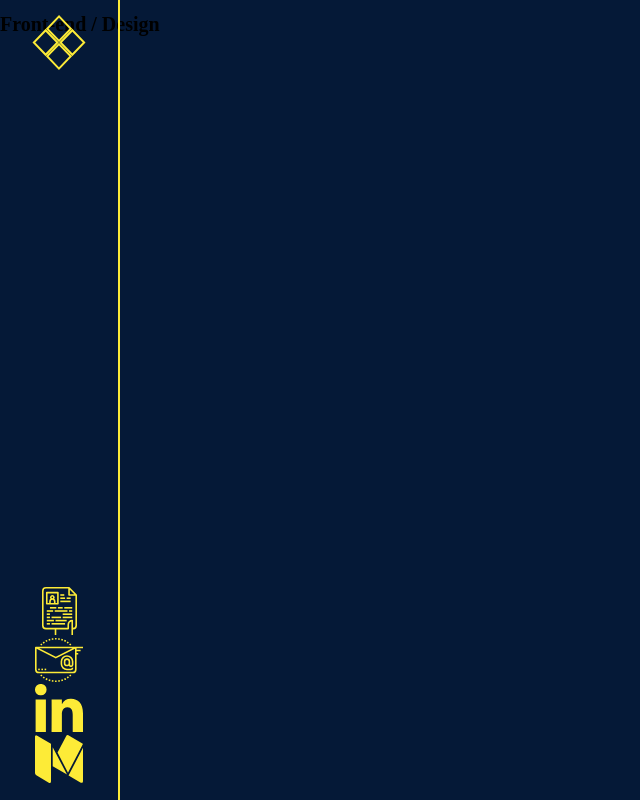
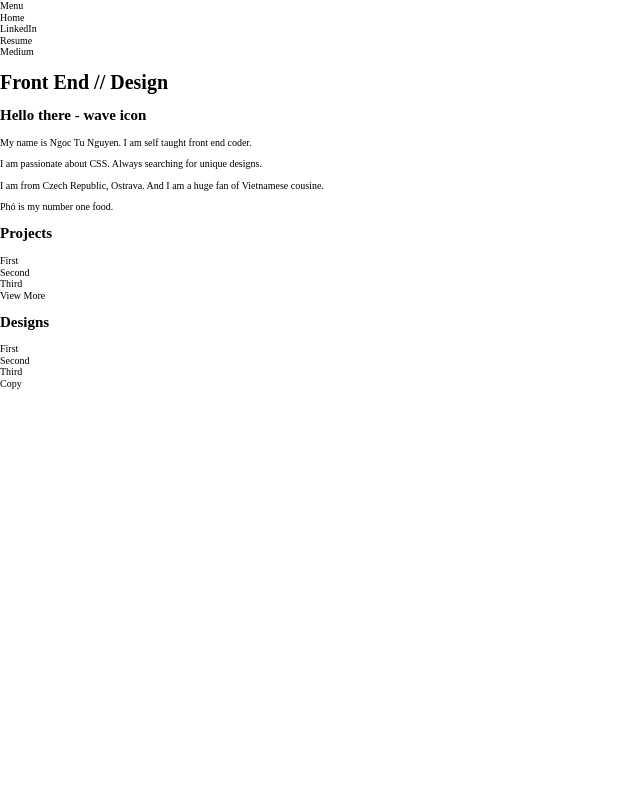
Before and after one commit to tomasvn/nguyen-portfolio, a website: page src/index.html in a window 1280 px wide. Shown: the whole page, without its empty margins (0-640 px from the left). Drawn offline with Linux system fonts and the light colour scheme.

Commit message:
Initial rework, restructure, update readme

```diff
--- a/src/index.html
+++ b/src/index.html
@@ -8,44 +8,46 @@
   <title>Nguyen Portfolio</title>
 </head>
 <body>
-  <aside class="c-side-menu">
-    <button class="jsBtn">
-      <img src="images/logo.svg" alt="Logo" width="54px" height="55px">
-    </button>
-
-    <nav class="c-side-menu__bottom" role="navigation">
-      <ul class="c-menu-list">
-        <li class="c-menu-list__item">
-          <svg viewBox="0 0 35 48" width="35px" height="48px">
-            <use xlink:href="images/resume-icon.svg#icon-1"></use>
-          </svg>
-        </li>
-        <li class="c-menu-list__item">
-          <svg viewBox="0 0 48 44" width="48px" height="44px">
-            <use xlink:href="images/email-icon.svg#icon-2"></use>
-          </svg>
-        </li>
-        <li class="c-menu-list__item">
-          <svg viewBox="0 0 48 48" width="48px" height="48px">
-            <use xlink:href="images/linkedin-icon.svg#icon-3"></use>
-          </svg>
-        </li>
-        <li class="c-menu-list__item">
-          <svg viewBox="0 0 48 48" width="48px" height="48px">
-            <use xlink:href="images/medium-icon.svg#icon-4"></use>
-          </svg>
-        </li>
+  <aside>
+    <button>Menu</button>
+    <nav>
+      <ul>
+        <li>Home</li>
+        <li>LinkedIn</li>
+        <li>Resume</li>
+        <li>Medium</li>
       </ul>
     </nav>
   </aside>
-  <main class="">
+  <main>
     <section>
-        <h1 class="">Front-end / Design</h1>
+      <h1>Front End // Design</h1>
     </section>
-
-    <section></section>
-
-    <section></section>
+    <section>
+      <h2>Hello there - wave icon</h2>
+      <p>My name is Ngoc Tu Nguyen. I am self taught front end coder.</p>
+      <p>I am passionate about CSS. Always searching for unique designs.</p>
+      <p>I am from Czech Republic, Ostrava. And I am a huge fan of Vietnamese cousine.</p>
+      <p>Phó is my number one food.</p>
+    </section>
+    <section>
+      <h2>Projects</h2>
+      <ul>
+        <li>First</li>
+        <li>Second</li>
+        <li>Third</li>
+      </ul>
+      <a href="#">View More</a>
+    </section>
+    <section>
+      <h2>Designs</h2>
+      <ul>
+        <li>First</li>
+        <li>Second</li>
+        <li>Third</li>
+      </ul>
+    </section>
+    <footer>Copy</footer>
   </main>
   <script src="js/main.js"></script>
 </body>
--- a/src/scss/_components.menu.scss
+++ b/src/scss/_components.menu.scss
@@ -1,33 +1,3 @@
 //===========
 //== #MENU ==
 //===========
-
-.c-side-menu {
-  position: fixed;
-  top: 0;
-  bottom: 0;
-  left: 0;
-  width: 12rem;
-  height: 100vh;
-  padding: ($global-sizing * 1.5);
-  border-right: 2px solid $yellow;
-  text-align: center;
-  transition: ease-in 0.3s transform;
-
-  &__bottom {
-    position: absolute;
-    bottom: ($global-sizing * 1.5);
-    left: 50%;
-    transform: translate(-50%, 0);
-  }
-
-  /* &--is-open {
-    .c-side-menu {
-      transform: translateX(20rem);
-    }
-  } */
-}
-
-.c-menu-list__item {
-  color: $white;
-}
--- a/src/scss/_global.general.scss
+++ b/src/scss/_global.general.scss
@@ -11,7 +11,7 @@ html {
 
 body {
   font-size: inherit;
-  background-color: $blue;
+  //background-color: $blue;
 }
 
 ul {
@@ -29,6 +29,6 @@ button {
   background-color: transparent;
   margin: 0;
   padding: 0;
+  border: 0;
   cursor: pointer;
-  border: 0;
 }
--- a/src/scss/_objects.wrappers.scss
+++ b/src/scss/_objects.wrappers.scss
@@ -1,19 +1,3 @@
 //===============
 //== #WRAPPERS ==
 //===============
-
-.o-nav-wrapper {
-  position: fixed;
-  width: 120px;
-  padding: ($global-sizing * 1.5);
-}
-
-.o-flex-column {
-  display: flex;
-  flex-direction: row;
-
-  &--center-all {
-    align-items: center;
-    justify-content: center;
-  }
-}
```
Also changed, not shown: src/scss/_objects.layout.scss (+0 -8 lines), README.md, src/styles/main.css.
